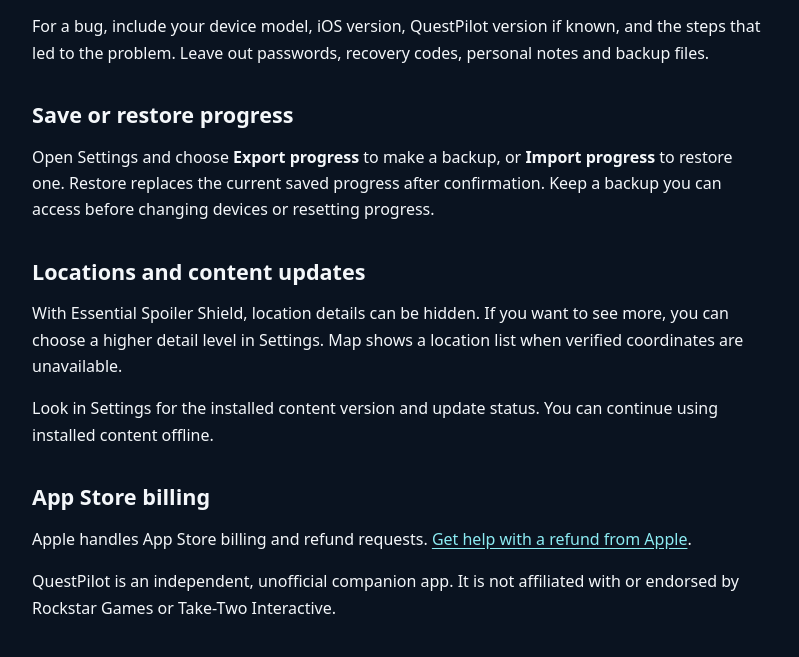
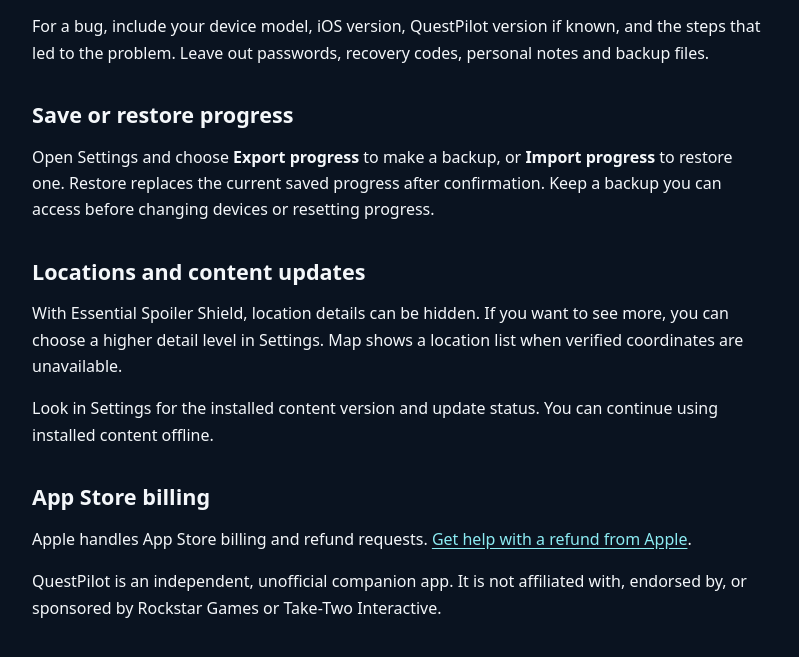
Before and after one commit to romanom-cloud/questpilot-legal, a plain HTML site: page support/index.html in a window 1280 px wide. Shown: the part 217-874 px from the top of the page, without its empty margins (240-1039 px from the left). Drawn offline with Linux system fonts and the light colour scheme.

Commit message:
Align QuestPilot support disclaimer with store wording

```diff
--- a/support/index.html
+++ b/support/index.html
@@ -28,7 +28,7 @@
 
       <h2>App Store billing</h2>
       <p>Apple handles App Store billing and refund requests. <a href="https://support.apple.com/en-us/118223">Get help with a refund from Apple</a>.</p>
-      <p>QuestPilot is an independent, unofficial companion app. It is not affiliated with or endorsed by Rockstar Games or Take-Two Interactive.</p>
+      <p>QuestPilot is an independent, unofficial companion app. It is not affiliated with, endorsed by, or sponsored by Rockstar Games or Take-Two Interactive.</p>
     </main>
   </body>
 </html>
```
